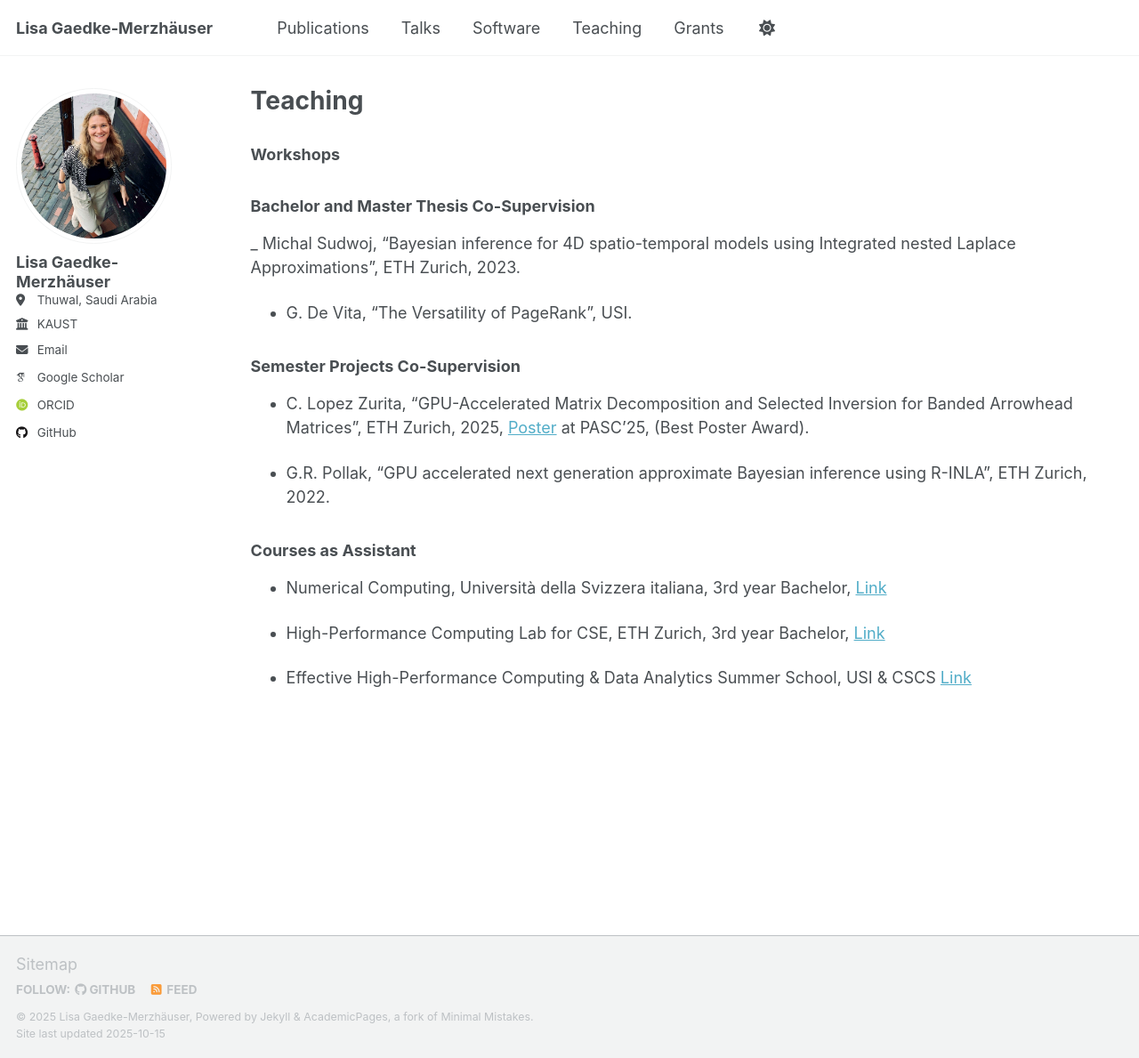
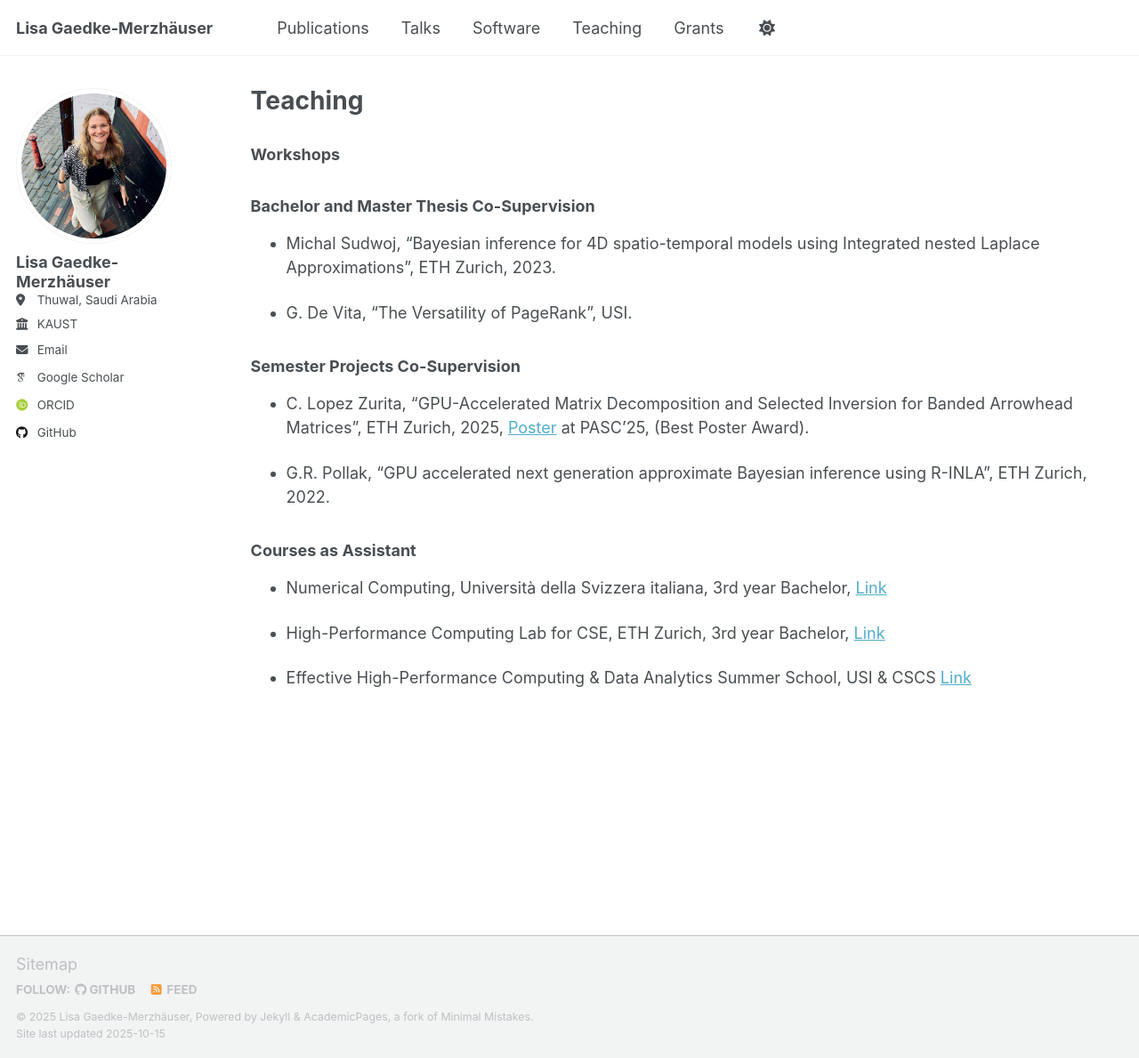
Before and after one commit to lisa-gm/lisa-gm.github.io, a Jekyll site: the page built from _pages/teaching.md, in a window 1280 px wide and 1189 px high. Shown: the whole window at 89% size. Built offline with Jekyll 4.4.1, drawn with Linux system fonts in a browser that asks for light colours; some web fonts are replaced; a script that is not in the unit is left out.

Commit message:
fixed typo

```diff
--- a/_pages/teaching.md
+++ b/_pages/teaching.md
@@ -10,7 +10,7 @@ author_profile: true
 
 ### Bachelor and Master Thesis Co-Supervision
 
-_ Michal Sudwoj, "Bayesian inference for 4D spatio-temporal models using Integrated nested Laplace Approximations", ETH Zurich, 2023.
+- Michal Sudwoj, "Bayesian inference for 4D spatio-temporal models using Integrated nested Laplace Approximations", ETH Zurich, 2023.
 
 - G. De Vita, "The Versatility of PageRank", USI.
 
```
